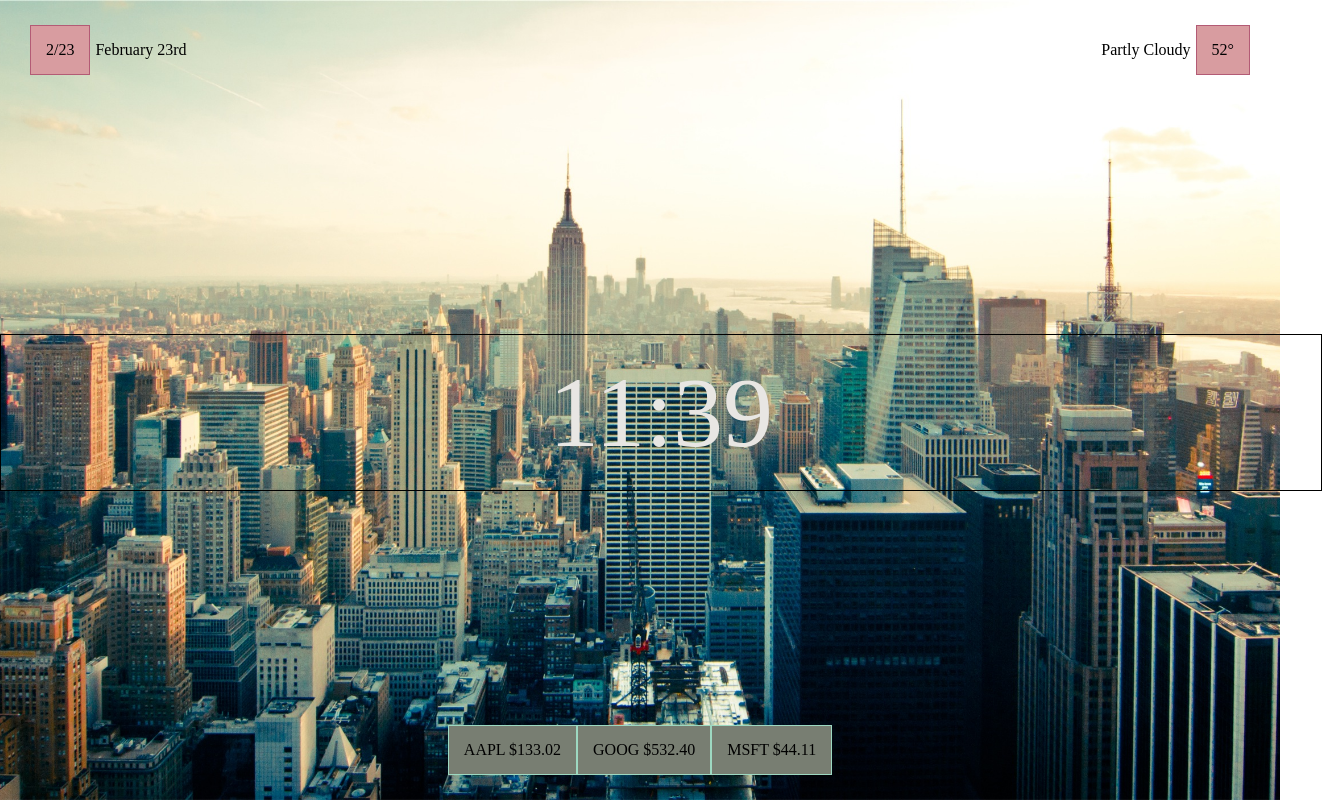
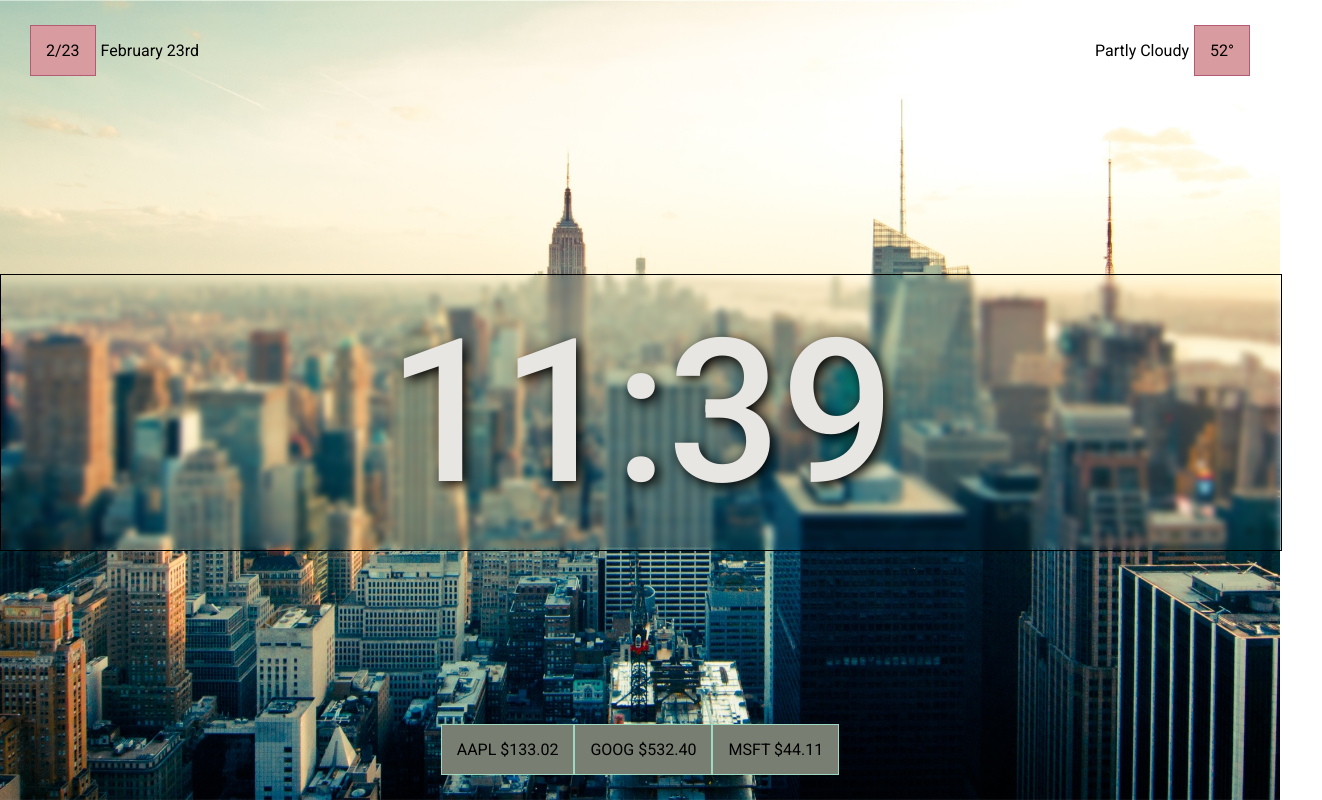
Before and after one commit to LaneHarvey/instructure, a plain HTML site: page index.html in a window 1280 px wide. Shown: the whole page, 1322 px wide, since content can reach past the window. Drawn offline with nearby package versions, Linux system fonts and the light colour scheme.

Commit message:
added blurs and text shadow

```diff
--- a/index.html
+++ b/index.html
@@ -22,7 +22,9 @@
 
         </div>
       </div>
-      <div class="clock"></div>
+      <div class="time-bar">
+        <div class="clock"></div>
+      </div>
       <div class="footer">
         <div class="stocks">AAPL $133.02</div>
         <div class="stocks">GOOG $532.40</div>
--- a/style.css
+++ b/style.css
@@ -1,8 +1,10 @@
+@import url('https://fonts.googleapis.com/css2?family=Roboto:wght@300;400;500;700&display=swap');
 
 
 body {
     padding: 0;
     margin: 0;
+    font-family: 'Roboto', sans-serif;
 }
 
 .bg-image {
@@ -34,14 +36,25 @@ body {
     padding-bottom: 25px;
 }
 
+.time-bar {
+    width: 100%;
+    backdrop-filter: blur(3px);
+    border: 1px solid black;
+
+}
 .clock {
+    width: 40%;
+    margin: auto;
     display: flex;
     justify-content: center;
     color: hsl(37, 10%, 90%);
-    border: 1px solid black;
+    font-weight: 500;
+    /* border: 1px solid black; */
     padding: 20px;
-    width: 100%;
-    font-size: 100px;
+    font-size: 200px;
+    backdrop-filter: blur(20px);
+    -webkit-backdrop-filter: blur(20px);
+    text-shadow: 4px 4px 13px rgba(0, 0, 0, 1);
 }
 .topbar {
     padding: 25px;
```
